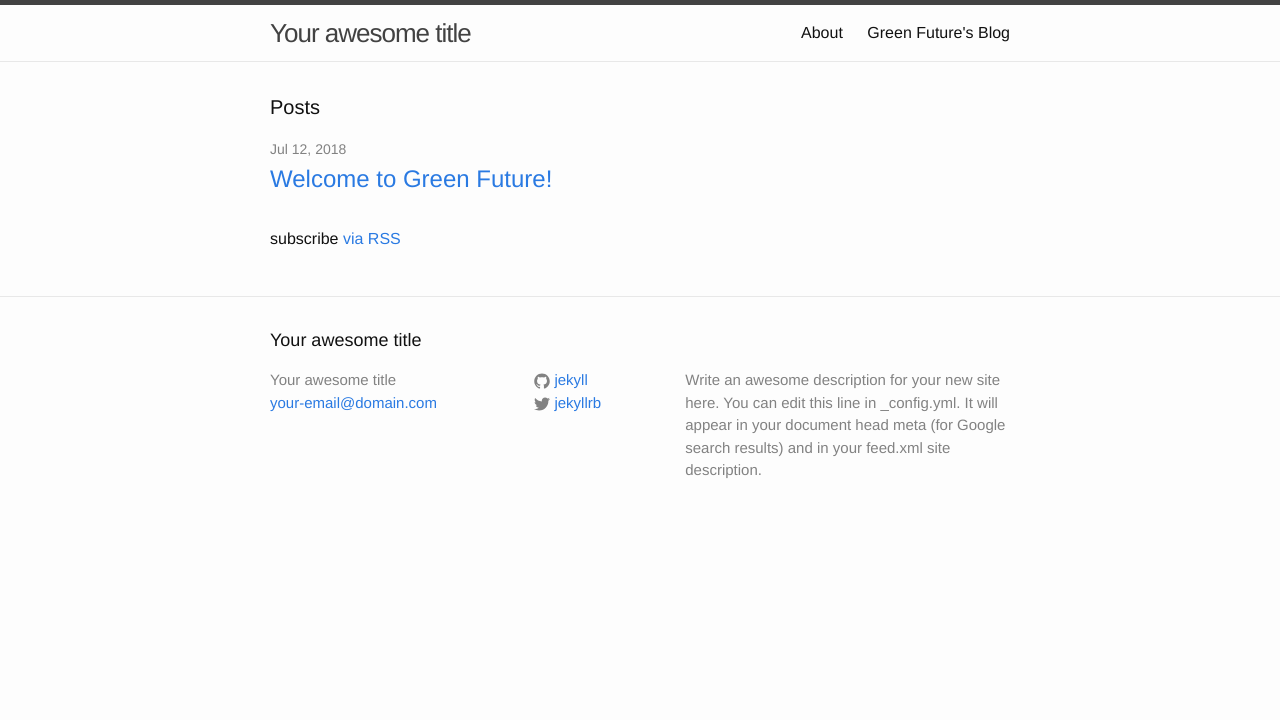
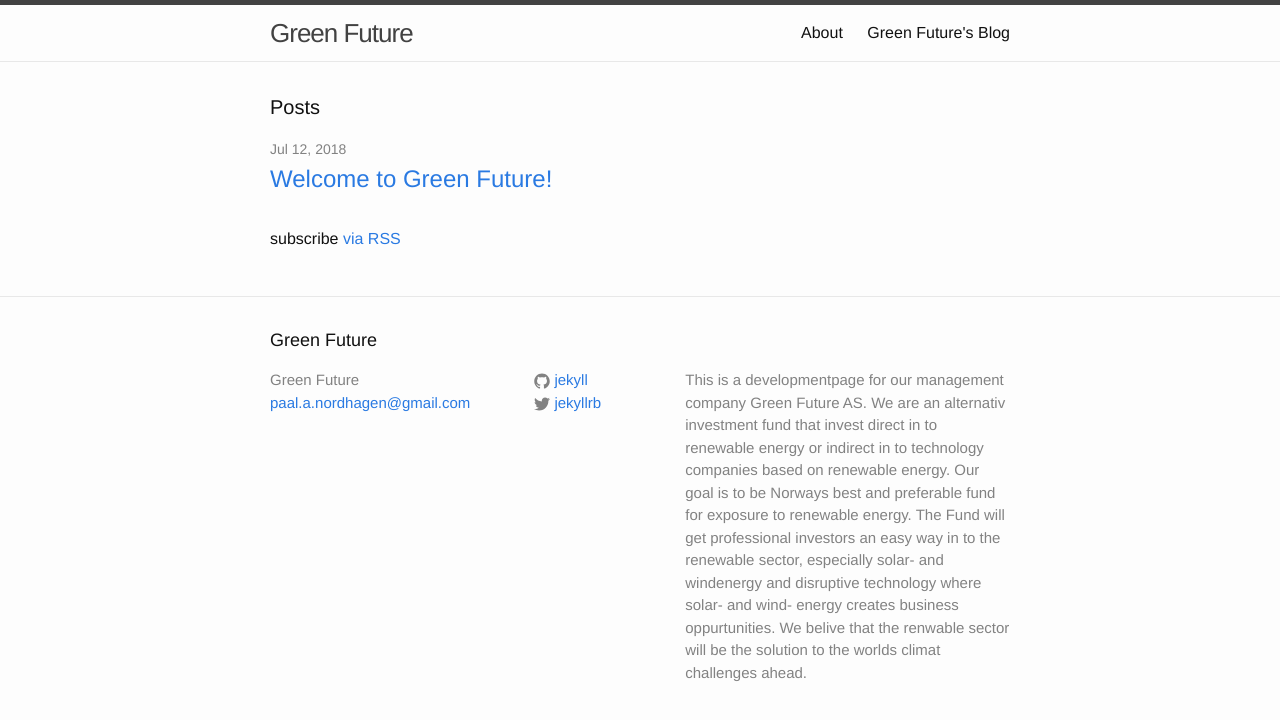
Before and after one commit to Paal-August/Paal-August.github.io, a Jekyll site: the page built from index.html, in a window 1280 px wide. Shown: the top 720 px of the page. Built offline with Jekyll 4.4.1, drawn with Linux system fonts in a browser that asks for light colours.

Commit message:
Update _config.yml

```diff
--- a/_config.yml
+++ b/_config.yml
@@ -7,12 +7,17 @@
 # 'jekyll serve'. If you change this file, please restart the server process.
 
 # Site settings
-title: Your awesome title
-email: your-email@domain.com
+title: Green Future
+email: paal.a.nordhagen@gmail.com
 description: > # this means to ignore newlines until "baseurl:"
-  Write an awesome description for your new site here. You can edit this
-  line in _config.yml. It will appear in your document head meta (for
-  Google search results) and in your feed.xml site description.
+  This is a developmentpage for our management company Green Future AS.
+  We are an alternativ investment fund that invest direct in to renewable energy
+  or indirect in to technology companies based on renewable energy. Our goal is
+  to be Norways best and preferable fund for exposure to renewable energy.
+  The Fund will get professional investors an easy way in to the renewable sector,
+  especially solar- and windenergy and disruptive technology where solar- and wind-
+  energy creates business oppurtunities. We belive that the renwable sector will be
+  the solution to the worlds climat challenges ahead.
 baseurl: "" # the subpath of your site, e.g. /blog
 url: "http://yourdomain.com" # the base hostname & protocol for your site
 twitter_username: jekyllrb
```
